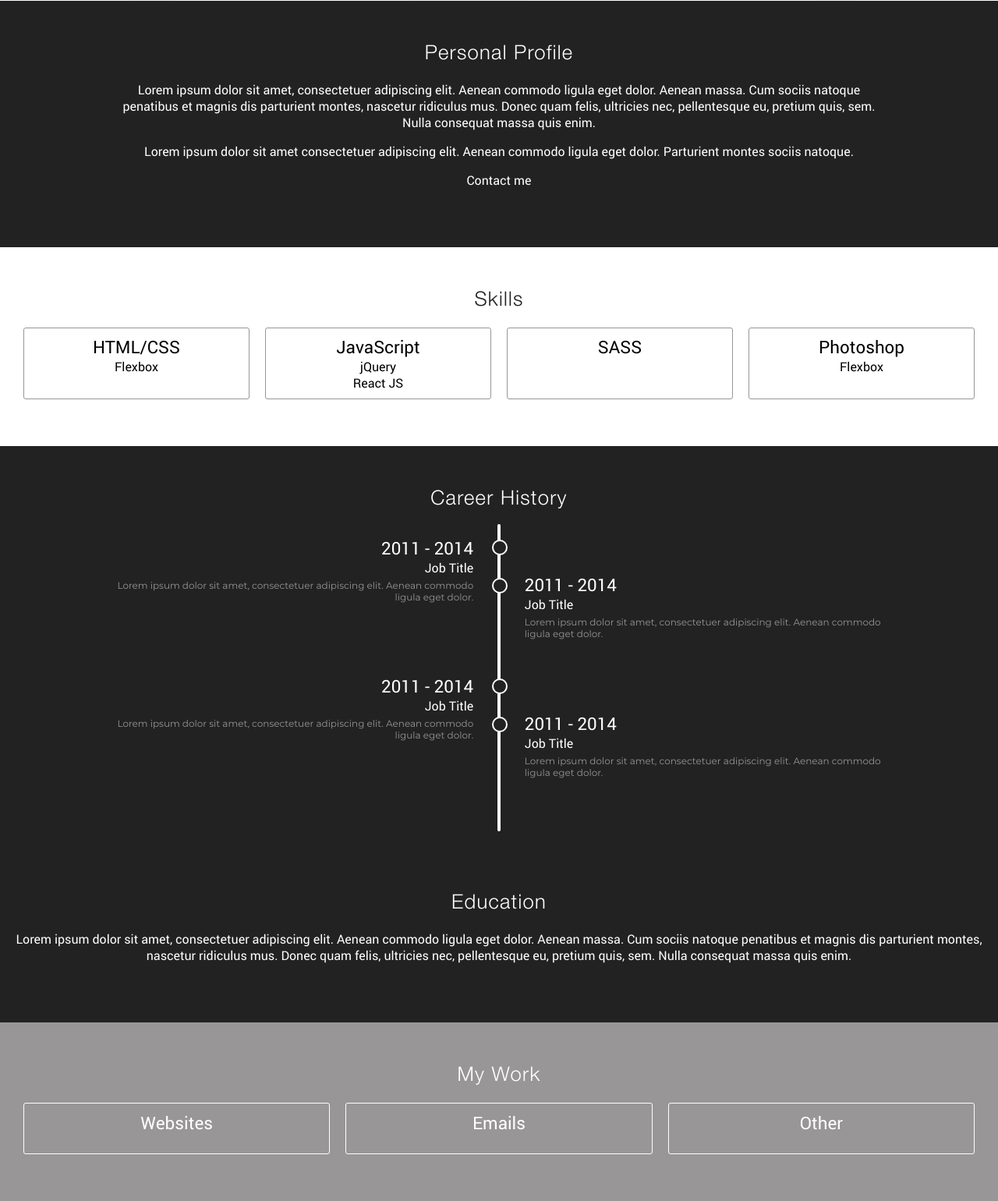
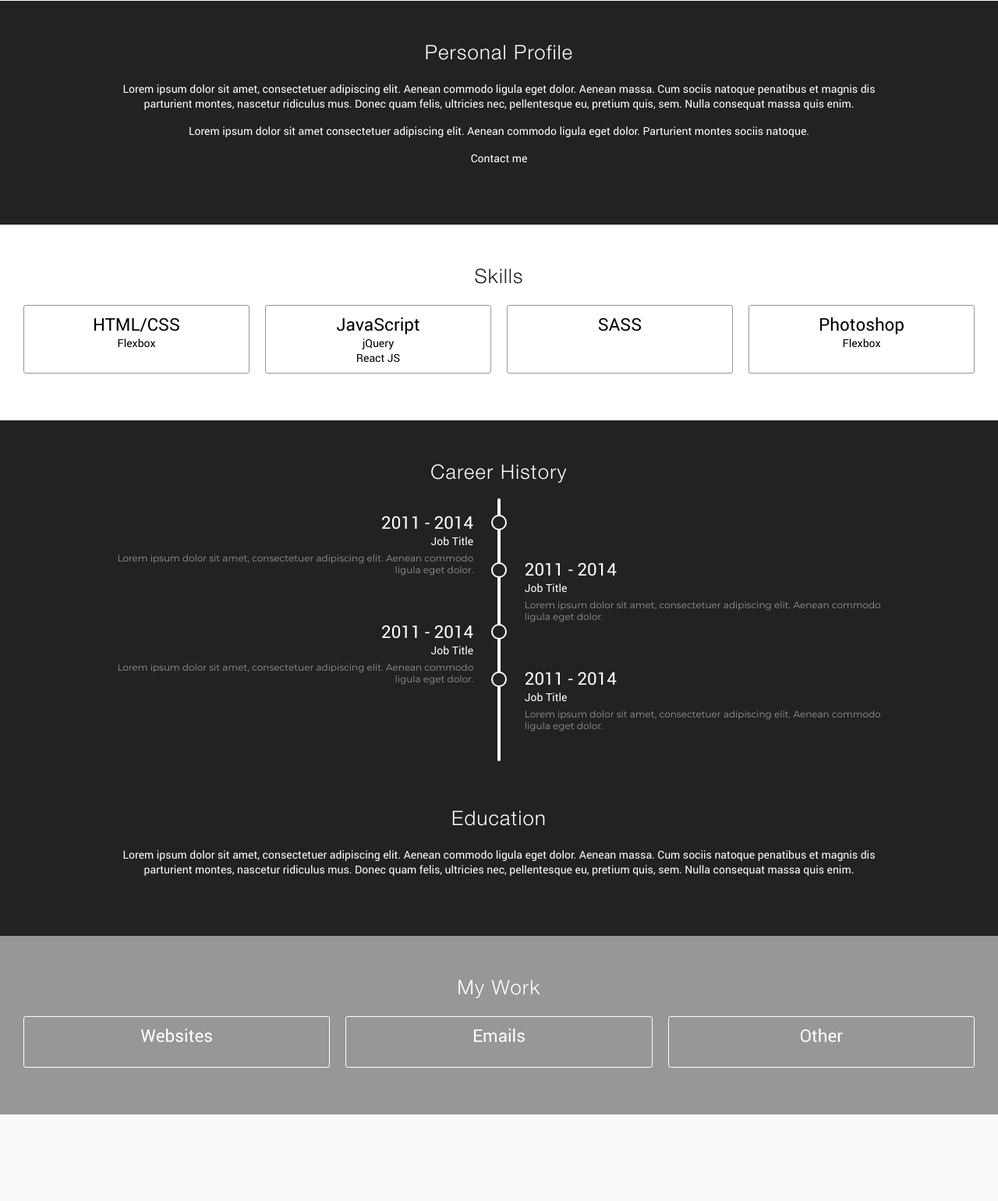
Before and after one commit to astortion/astortion.github.io, a PHP site: page / in a window 1280 px wide. Shown: the part 799-2339 px from the top of the page at 78% size. After the commit the page ends 2228 px from the top, so only its background shows below. Run offline with PHP 8.4, Linux system fonts and the light colour scheme.

Commit message:
Font changes

```diff
--- a/css/style.css
+++ b/css/style.css
@@ -95,6 +95,7 @@ h1 {
 
 p {
   margin-bottom: 1rem;
+  font-size: 0.875rem;
 }
 
 a {
@@ -388,7 +389,7 @@ section {
   position: relative;
   padding: 0.8rem;
   border-radius: 3px;
-  margin-bottom: 20px;
+  margin-bottom: 2rem;
 }
 #career div p {
   margin-bottom: 0;
@@ -411,13 +412,14 @@ section {
   border: 2px solid white;
   border-radius: 50%;
   position: absolute;
-  top: 17px;
-  right: -31px;
+  top: 18px;
+  right: -30px;
 }
 #career div.right {
+  text-align: left;
+  position: relative;
+  top: 60px;
   right: -20px;
-  padding-top: 60px;
-  text-align: left;
 }
 #career div.right:before {
   content: '';
@@ -427,8 +429,8 @@ section {
   border: 2px solid white;
   border-radius: 50%;
   position: absolute;
-  top: 66px;
-  left: -29px;
+  top: 19px;
+  left: -30px;
 }
 #career:before {
   content: '';
@@ -539,6 +541,10 @@ section {
     flex-basis: 40%;
   }
 
+  #education p {
+    width: 80%;
+  }
+
   #work div {
     flex: 1;
     margin: 0 10px;
--- a/sass/_base.scss
+++ b/sass/_base.scss
@@ -41,5 +41,5 @@ h1 {
     margin-bottom: 1.4rem;
     flex: 1 1 100%;
 }
-p {margin-bottom: 1rem;}
+p {margin-bottom: 1rem; font-size: 0.875rem;}
 a {color: $light; text-decoration: none;}
--- a/sass/style.scss
+++ b/sass/style.scss
@@ -297,7 +297,7 @@ section {
         position: relative;
         padding: 0.8rem;
         border-radius: 3px;
-        margin-bottom: 20px;
+        margin-bottom: 2rem;
         p {margin-bottom: 0;}
         p.description {
             font-family: 'Montserrat', sans-serif;
@@ -317,14 +317,15 @@ section {
             border: 2px solid white;
             border-radius: 50%;
             position: absolute;
-            top: 17px;
-            right: -31px;
+            top: 18px;
+            right: -30px;
         }
     }
     div.right {
+        text-align: left;
+        position: relative;
+        top: 60px;
         right: -20px;
-        padding-top: 60px;
-        text-align: left;
         &:before {
             content: '';
             width: 20px;
@@ -333,8 +334,8 @@ section {
             border: 2px solid white;
             border-radius: 50%;
             position: absolute;
-            top: 66px;
-            left: -29px;
+            top: 19px;
+            left: -30px;
         }
     }
     &:before {
@@ -435,6 +436,9 @@ section {
             flex-basis: 40%;
         }
     }
+    #education {
+        p {width: 80%;}
+    }
     #work {
         div {
             flex: 1;
```
